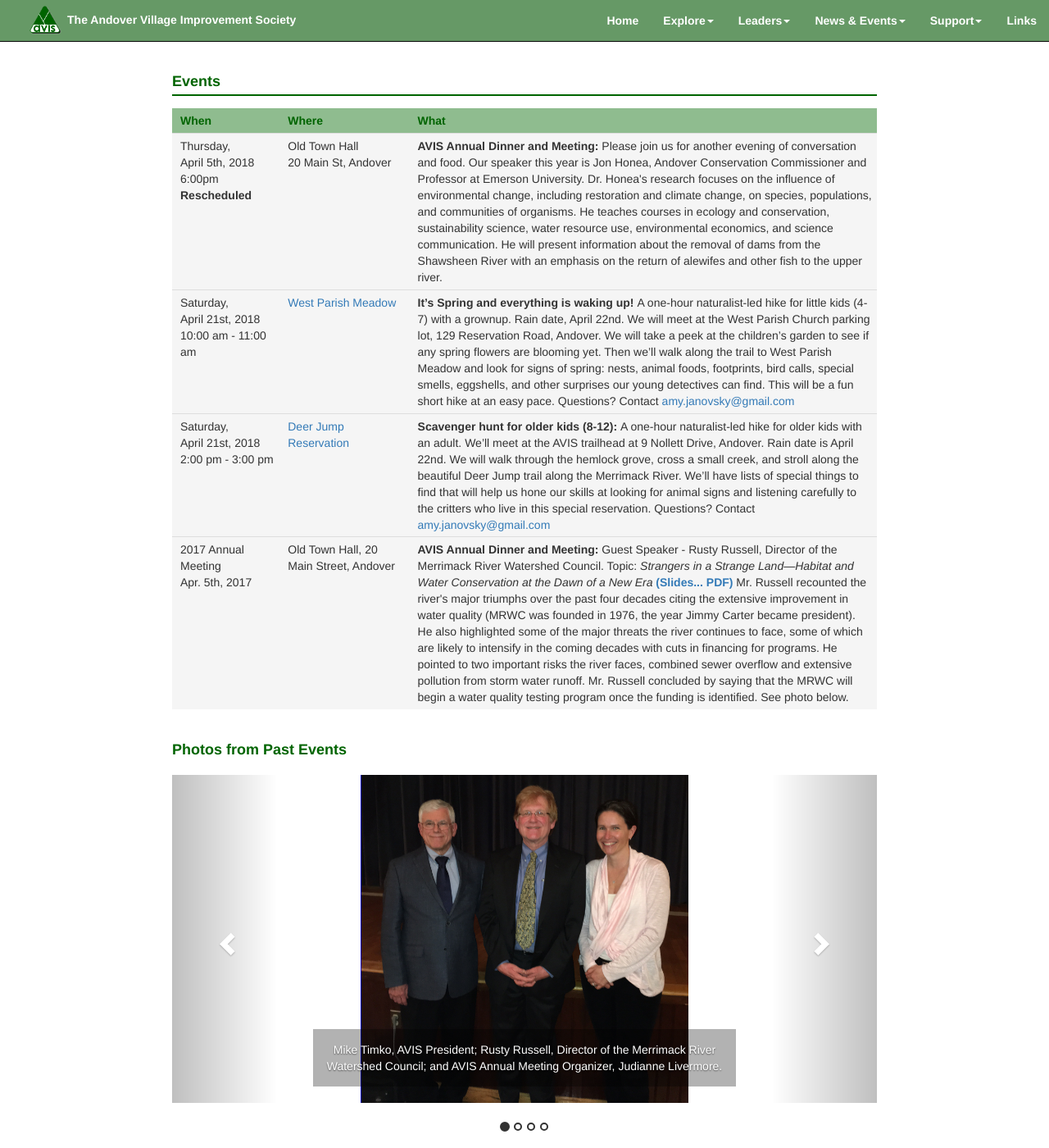
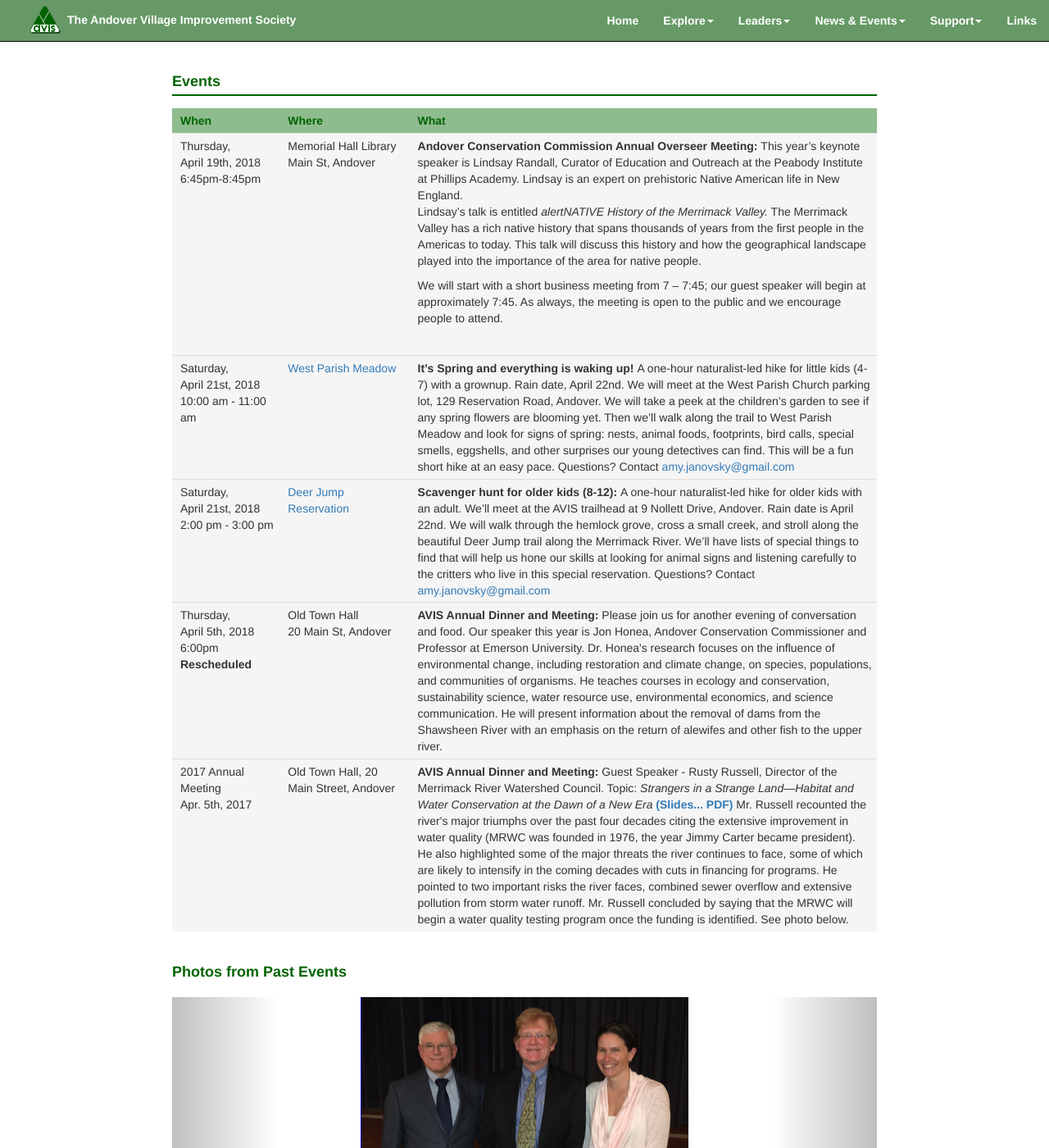
Before and after one commit to avisandover/avis-website, a Jekyll site: the page built from events.html, in a window 1280 px wide and 1400 px high. Shown: the whole window at 82% size. Built offline with Jekyll 4.4.1, drawn with Linux system fonts in a browser that asks for light colours.

Commit message:
Added Andover Conservation Commission Annual Meeting

```diff
--- a/events.html
+++ b/events.html
@@ -18,15 +18,19 @@
 					<tr>
 						<td>
 							Thursday,<br>
-							April 5th, 2018<br>
-							6:00pm<br>
-							<strong>Rescheduled</strong><br>
+							April 19th, 2018<br>
+							6:45pm-8:45pm<br>
 						</td>
 						<td>
-							Old Town Hall<br>
-							20 Main St, Andover<br>
+							Memorial Hall Library<br>
+							Main St, Andover<br>
 						</td>
-						<td><strong>AVIS Annual Dinner and Meeting: </strong>Please join us for another evening of conversation and food. Our speaker this year is Jon Honea, Andover Conservation Commissioner and Professor at Emerson University.  Dr. Honea's research focuses on the influence of environmental change, including restoration and climate change, on species, populations, and communities of organisms. He teaches courses in ecology and conservation, sustainability science, water resource use, environmental economics, and science communication. He will present information about the removal of dams from the Shawsheen River with an emphasis on the return of alewifes and other fish to the upper river.<br>
+						<td><strong>Andover Conservation Commission Annual Overseer Meeting: </strong>This year’s keynote speaker is Lindsay Randall, Curator of Education and Outreach at the Peabody Institute at Phillips Academy. Lindsay is an expert on prehistoric Native American life in New England.
+<p>Lindsay’s talk is entitled <em>alertNATIVE History of the Merrimack Valley.</em>
+The Merrimack Valley has a rich native history that spans thousands of years from the first people in the Americas to today. This talk will discuss this history and how the geographical landscape played into the importance of the area for native people.</p>
+
+<p>We will start with a short business meeting from 7 – 7:45; our guest speaker will begin at approximately 7:45.  As always, the meeting is open to the public and we encourage people to attend.</p>
+<br>
 						</td>
 					</tr>
 
@@ -55,6 +59,20 @@
 						</td>
 					</tr>
 	  				<tr>
+					</tr>
+	  <tr>
+						<td>
+							Thursday,<br>
+							April 5th, 2018<br>
+							6:00pm<br>
+							<strong>Rescheduled</strong><br>
+						</td>
+						<td>
+							Old Town Hall<br>
+							20 Main St, Andover<br>
+						</td>
+						<td><strong>AVIS Annual Dinner and Meeting: </strong>Please join us for another evening of conversation and food. Our speaker this year is Jon Honea, Andover Conservation Commissioner and Professor at Emerson University.  Dr. Honea's research focuses on the influence of environmental change, including restoration and climate change, on species, populations, and communities of organisms. He teaches courses in ecology and conservation, sustainability science, water resource use, environmental economics, and science communication. He will present information about the removal of dams from the Shawsheen River with an emphasis on the return of alewifes and other fish to the upper river.<br>
+						</td>
 					</tr>
 	  				<tr>
 						<td>
```
